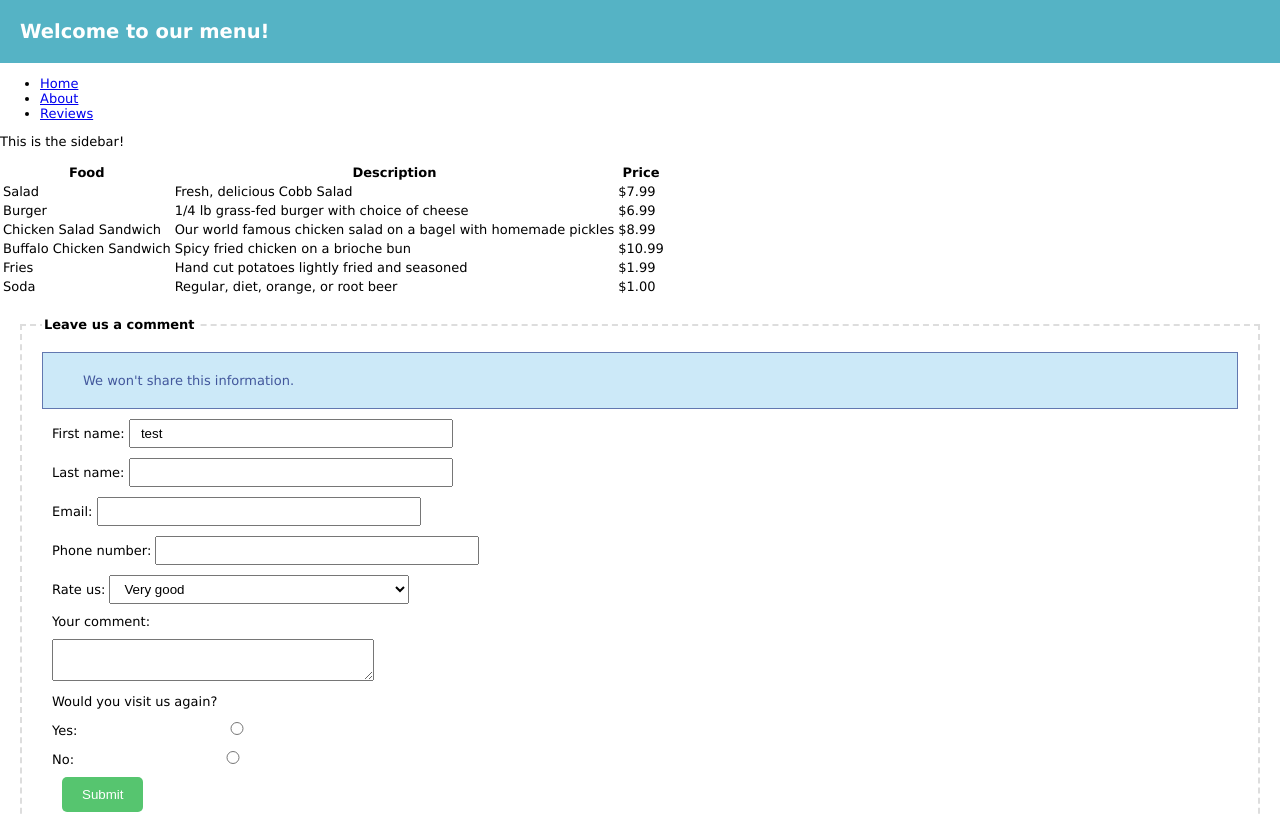
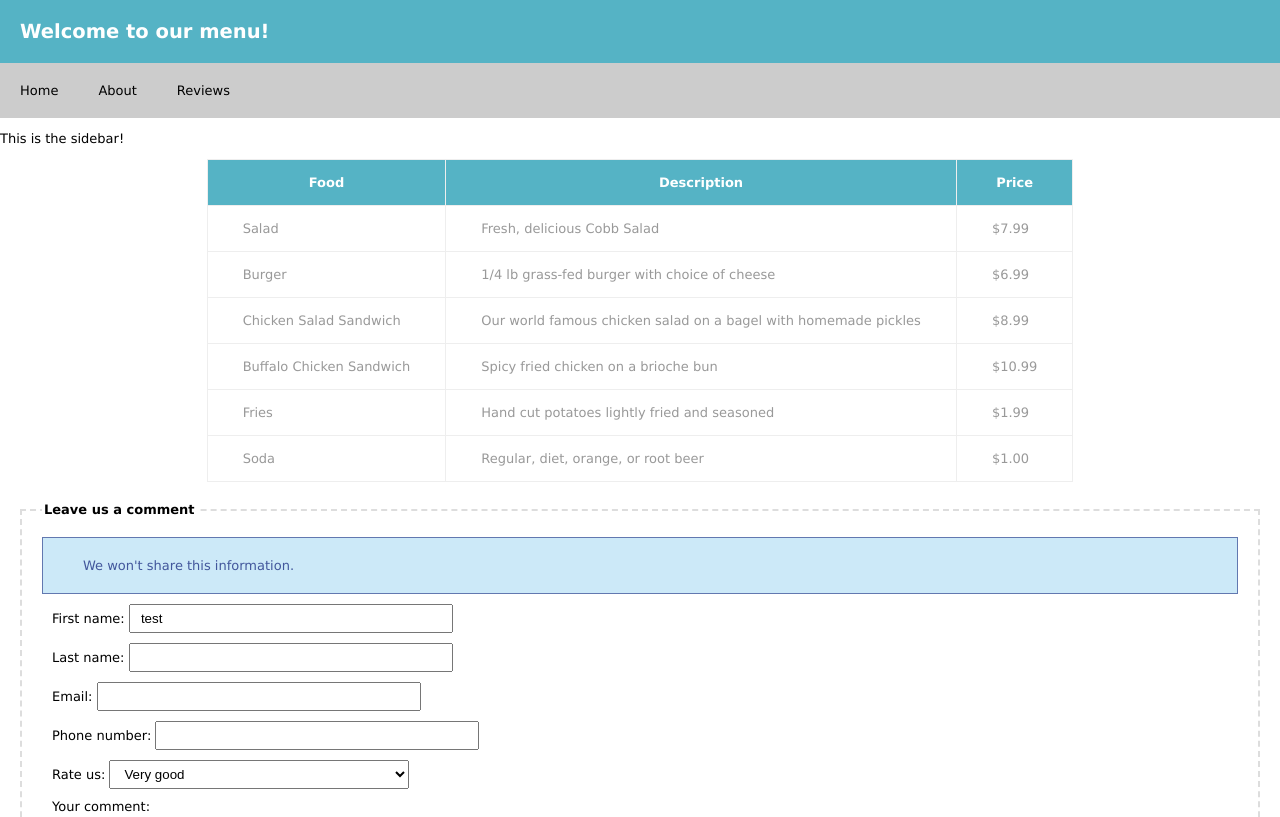
Before and after one commit to mnpro98/HTMLPracticefeb13, a plain HTML site: page index.html in a window 1280 px wide. Shown: the top 817 px of the page. Drawn offline with Linux system fonts and the light colour scheme.

Commit message:
Added style to table and index buttons.

```diff
--- a/css/index.css
+++ b/css/index.css
@@ -64,3 +64,51 @@ div{
 #submitButton:hover{
 	opacity: 0.7;
 }
+
+ul{
+	list-style: none;
+	margin : 0;
+	padding: 0;
+	background-color: #CCCCCC;
+	overflow: auto;
+}
+
+ul > li{
+	float: left;
+	padding: 20px;
+}
+
+ul > li:hover{
+	cursor: pointer;
+	color: white;
+	background-color: #999999;
+}
+
+table {
+	margin : 10px auto;
+	border-collapse: collapse;
+}
+
+th {
+	background-color: #55B3C5;
+	color: white;
+}
+
+td, th{
+	color: #999999;
+	border: 1px solid #EEEEEE;
+	padding: 15px 35px;
+}
+
+th.theading{
+	background-color: #55B3C5;
+	color: white;
+}
+
+tr:hover{
+	background-color: #F4F4F4;
+}
+
+td:hover{
+	color: #555555;
+}
--- a/index.html
+++ b/index.html
@@ -7,19 +7,13 @@
 	</h2>
 	<ul>
 		<li>
-			<a href = "/index.html">
-				Home
-			</a>
+			Home
 		</li>
 		<li>
-			<a href = "/about.html">
-				About
-			</a>
+			About
 		</li>
 		<li>
-			<a href = "/reviews.html">
-				Reviews
-			</a>
+			Reviews
 		</li>
 	</ul>
 	<p>
@@ -30,13 +24,13 @@
 	<table>
 		<thead>
 			<tr>
-				<th>
+				<th class="theading">
 					Food
 				</th>
-				<th>
+				<th class="theading">
 					Description
 				</th>
-				<th>
+				<th class="theading">
 					Price
 				</th>
 			</tr>
```
